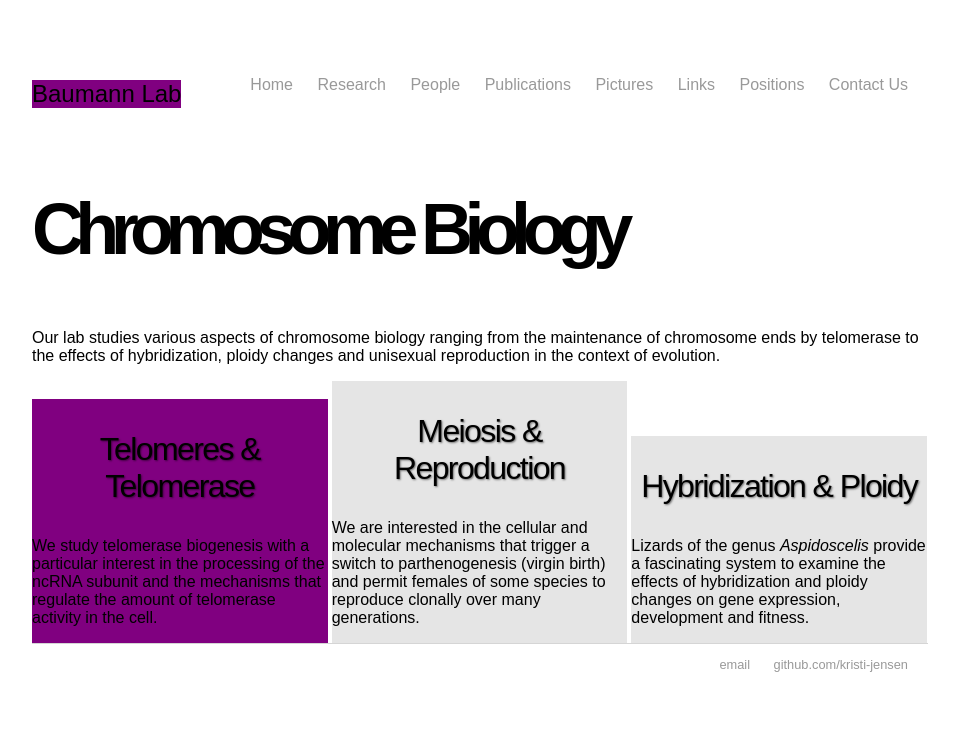
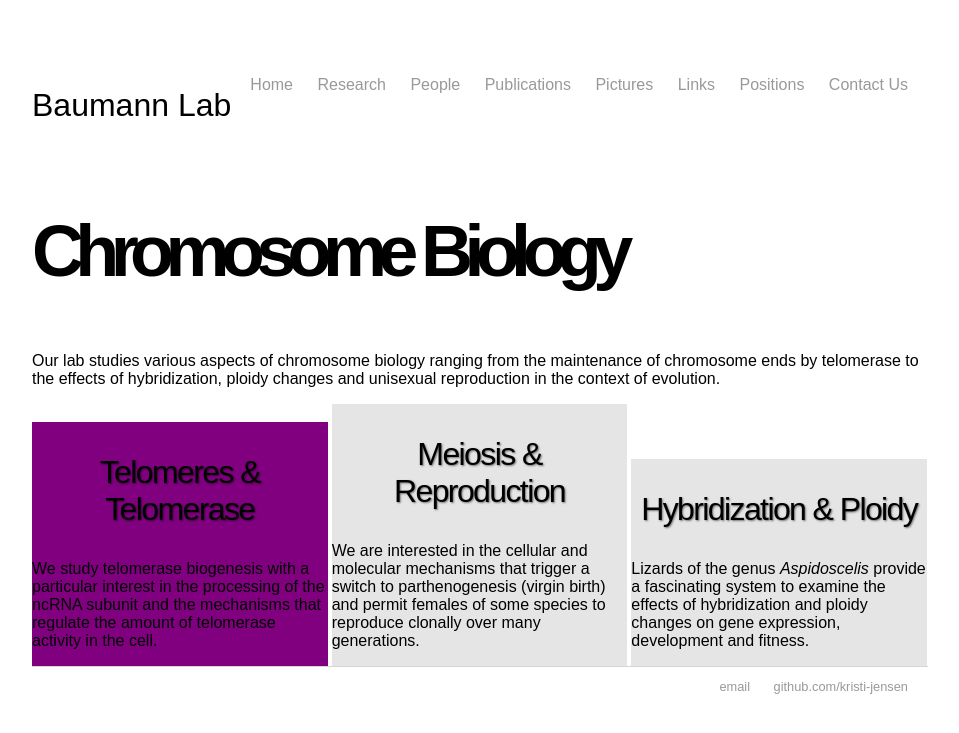
Before and after one commit to kristi-jensen/kristi-jensen.github.io, a Jekyll site: the page built from index.html, in a window 1280 px wide. Shown: the top 733 px of the page, without its empty margins (160-1119 px from the left). Built offline with Jekyll 4.4.1, drawn with Linux system fonts in a browser that asks for light colours.

Commit message:
Update main.css

```diff
--- a/css/main.css
+++ b/css/main.css
@@ -24,10 +24,9 @@ a:hover {
 h1 {
     font-family: "Fredericka the Great", sans-serif;
     font-weight: 200;
-    font-size: 1.5em;
+    font-size: 2em;
     text-align: left;
     text-shadow: 1px 1px 2px 5px black;
-    background-color: purple;
 }
 h2 {
     font-size: 4.5em;
```
